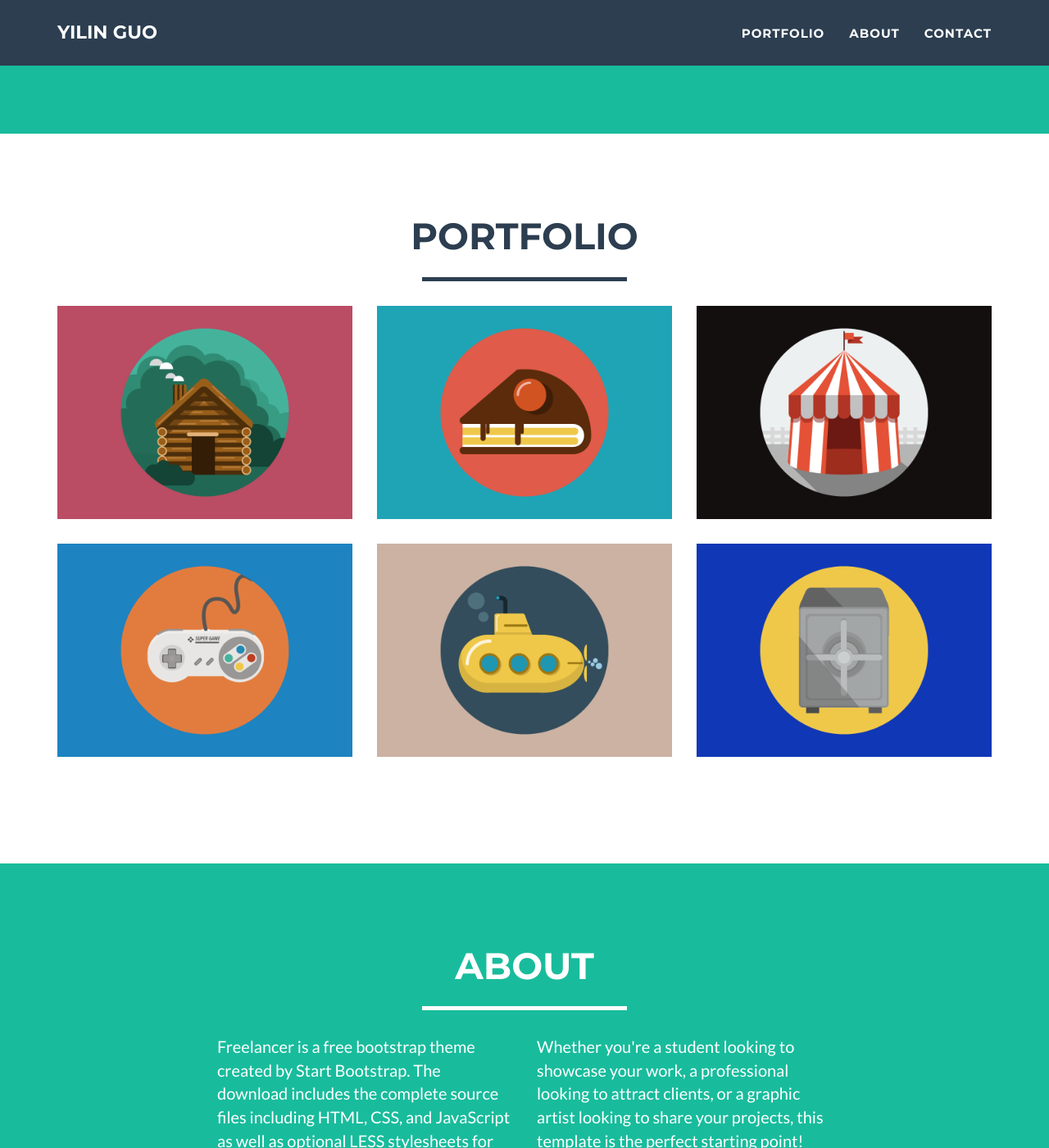
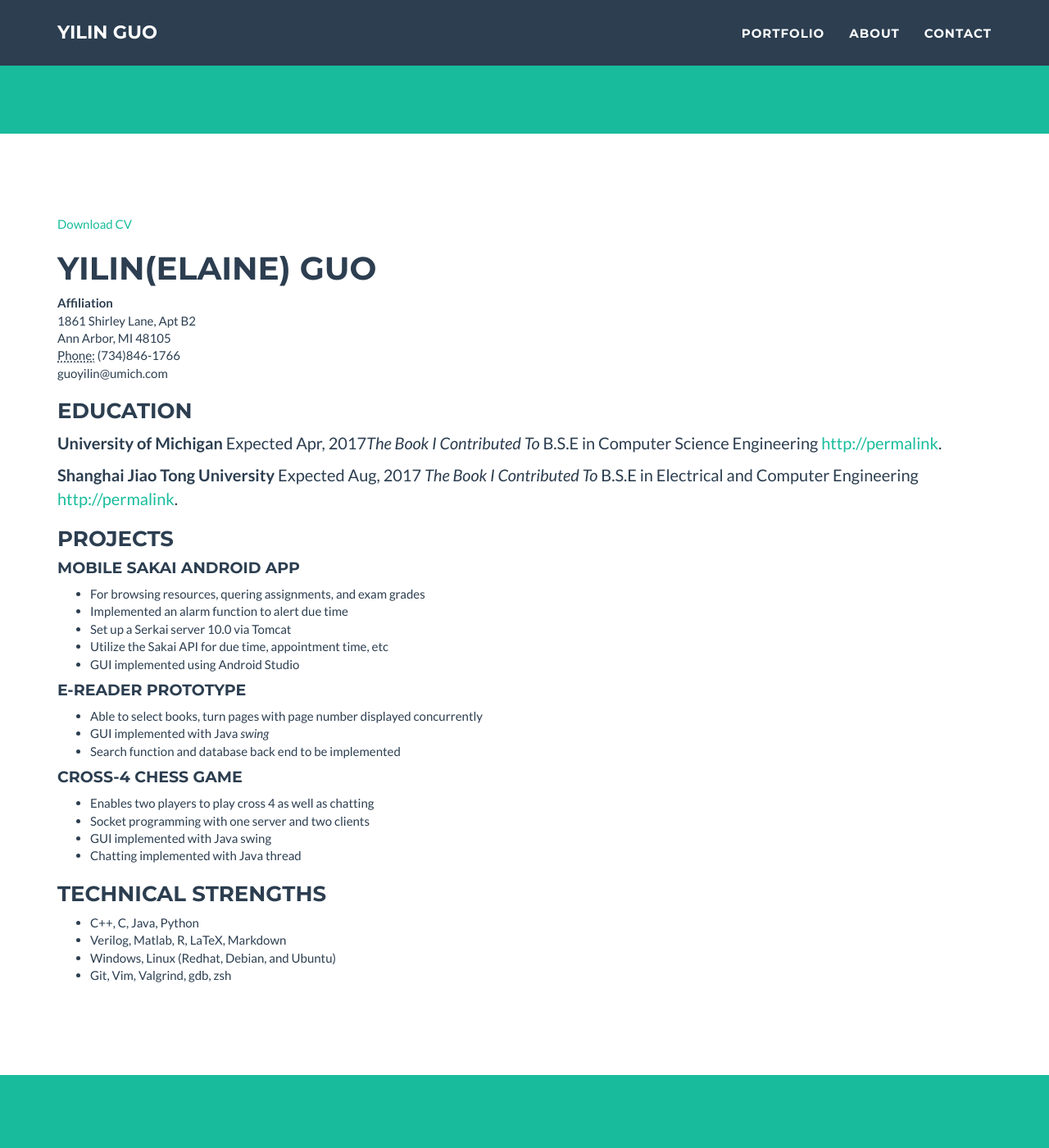
Before and after one commit to YilinGUO/YilinGUO.github.io, a Jekyll site: the page built from index.html, in a window 1280 px wide and 1400 px high, scrolled down 612 px. Shown: the whole window at 82% size. Built offline with Jekyll 4.4.1, drawn with Linux system fonts in a browser that asks for light colours.

Commit message:
updated all

```diff
--- a/_config.yml
+++ b/_config.yml
@@ -2,8 +2,8 @@
 title: Yilin Guo
 email: guoyilin@umich.edu
 url: https://yilinguo.github.io
-description: "Write an awesome description for your new site here. You can edit this line in _config.yml. It will appear in your document head meta (for Google search results) and in your feed.xml site description."
-skills: "Web Developer - Graphic Artist - User Experience Designer"
+description: "This is my personal website"
+skills: "Junior in Computer Science in University of Michigan"
 meta_author: Yilin GUO
 
 # Google webmaster tools
@@ -20,7 +20,7 @@
 
 # If you use disqus you need disqus shortname
 # https://help.disqus.com/customer/portal/articles/466208
-disqus_shortname: myshortname
+disqus_shortname: YG
 
 # Color settings (hex-codes without the leading hash-tag)
 color:
--- a/_includes/portfolio_grid.html
+++ b/_includes/portfolio_grid.html
@@ -2,25 +2,63 @@
     <!-- Portfolio Grid Section -->
     <section id="portfolio">
         <div class="container">
-            <div class="row">
-                <div class="col-lg-12 text-center">
-                    <h2>Portfolio</h2>
-                    <hr class="star-primary">
-                </div>
-            </div>
-            <div class="row">
-                {% for post in site.posts %}
-                    <div class="col-sm-4 portfolio-item">
-                        <a href="#portfolioModal-{{ post.modal-id }}" class="portfolio-link" data-toggle="modal">
-                            <div class="caption">
-                                <div class="caption-content">
-                                    <i class="fa fa-search-plus fa-3x"></i>
-                                </div>
-                            </div>
-                            <img src="img/portfolio/{{ post.img }}" class="img-responsive" alt="{{ post.alt }}">
-                        </a>
-                    </div>
-                {% endfor %}
-            </div>
+            <a href="/cv/cv_Yilin_Guo.pdf" class="download" title="Download CV as PDF">Download CV</a>
+            <h1>Yilin(Elaine) GUO</h1>
+            <address>
+            <strong>Affiliation</strong><br>
+            1861 Shirley Lane, Apt B2<br>
+            Ann Arbor, MI 48105<br>
+            <abbr title="phone">Phone:</abbr> (734)846-1766<br>
+            <span class="obfuscate">guoyilin@umich.com</span>
+            </address>
+
+            <h3>Education</h3>
+
+            <p><strong>University of Michigan</strong> Expected Apr, 2017<em>The Book I Contributed To</em> B.S.E in Computer Science Engineering <a href="#">http://permalink</a>.
+            </p>
+
+            <p><strong>Shanghai Jiao Tong University</strong> Expected Aug, 2017 <em>The Book I Contributed To</em> B.S.E in Electrical and Computer Engineering <a href="#">http://permalink</a>.
+            </p>
+
+            <h3>Projects</h3>
+            <h4>Mobile Sakai Android App</h4>
+            <p>
+                <ul>
+                    <li>For browsing resources, quering assignments, and exam grades</li>
+                    <li>Implemented an alarm function to alert due time</li>
+                    <li>Set up a Serkai server 10.0 via Tomcat</li>
+                    <li>Utilize the Sakai API for due time, appointment time, etc</li>
+                    <li>GUI implemented using Android Studio</li>
+                </ul>
+            </p>
+
+            <h4>E-Reader Prototype</h4>
+            <p>
+                <ul>
+                    <li>Able to select books, turn pages with page number displayed concurrently</li>
+                    <li>GUI implemented with Java <em>swing</em></li>
+                    <li>Search function and database back end to be implemented</li>
+                </ul>
+            </p>
+
+            <h4>Cross-4 Chess Game</h4>
+            <p>
+                <ul>
+                    <li>Enables two players to play cross 4 as well as chatting</li>
+                    <li>Socket programming with one server and two clients</li>
+                    <li>GUI implemented with Java swing</li>
+                    <li>Chatting implemented with Java thread</li>
+                </ul>
+            </p>
+
+            <h3>Technical Strengths</h3>
+            <p>
+                <ul>
+                    <li>C++, C, Java, Python</li>
+                    <li>Verilog, Matlab, R, LaTeX, Markdown</li>
+                    <li>Windows, Linux (Redhat, Debian, and Ubuntu)</li>
+                    <li>Git, Vim, Valgrind, gdb, zsh</li>
+                </ul>
+            </p>
         </div>
     </section>
```
